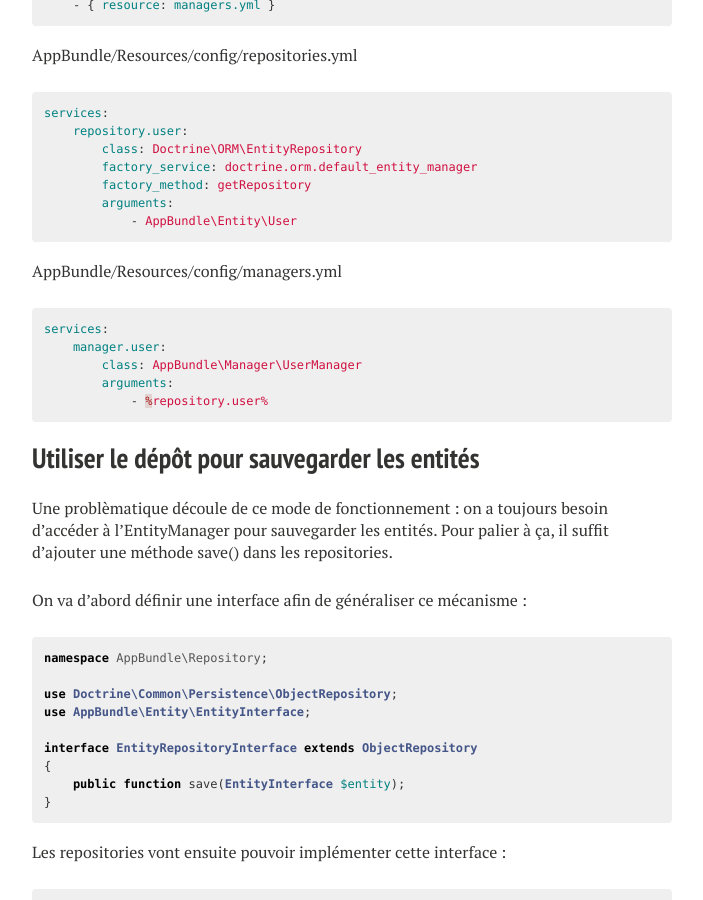
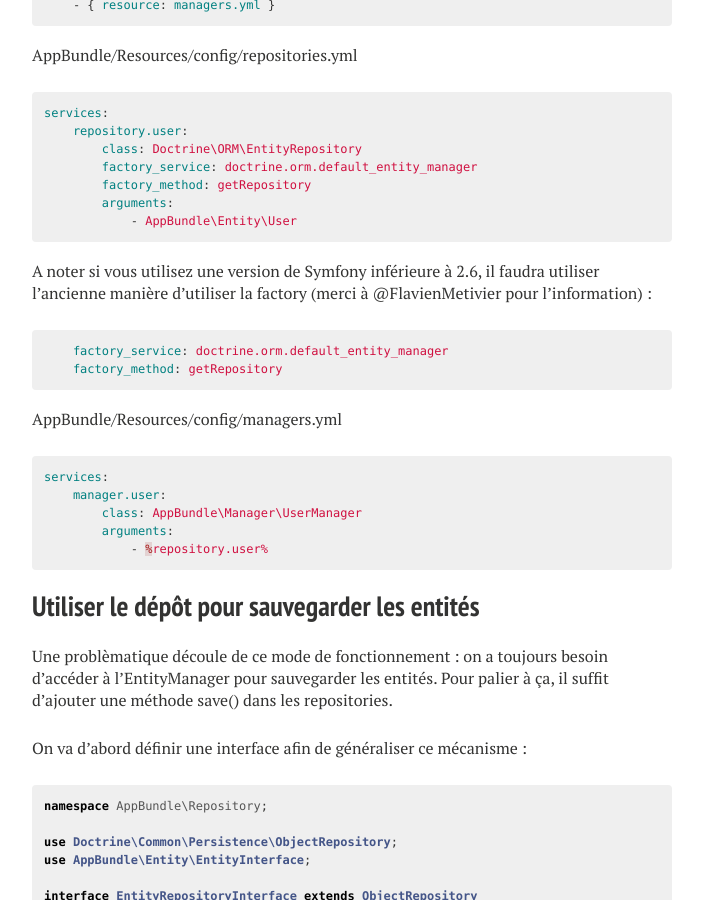
Before and after one commit to zolweb/zolweb.github.io, a Jekyll site: the page built from _posts/2015-09-07-repositories-en-tant-que-services.md, in a window 1280 px wide and 900 px high, scrolled down 1634 px. Shown: the whole window, without its empty margins (288-991 px from the left). Built offline with Jekyll 4.4.1, drawn with Linux system fonts in a browser that asks for light colours; nearby versions of some CDN libraries.

Commit message:
Suppression de bundler qui essaye d'installer la version 3 de Jekyll

```diff
--- a/Gemfile
+++ /dev/null
@@ -1,5 +0,0 @@
-source 'https://rubygems.org'
-
-gem 'jekyll-sitemap'
-gem 'bundler'
-gem 'octopress'
--- a/_posts/2015-09-07-repositories-en-tant-que-services.md
+++ b/_posts/2015-09-07-repositories-en-tant-que-services.md
@@ -68,6 +68,14 @@ services:
             - AppBundle\Entity\User
 {% endhighlight %}
 
+A noter si vous utilisez une version de Symfony inférieure à 2.6, il faudra utiliser l'ancienne manière d'utiliser la factory (merci à @FlavienMetivier pour l'information) :
+
+{% highlight yaml %}
+    factory_service: doctrine.orm.default_entity_manager
+    factory_method: getRepository
+{% endhighlight %}
+
+
 AppBundle/Resources/config/managers.yml
 {% highlight yaml %}
 services:
--- a/docker-compose-common.yml
+++ b/docker-compose-common.yml
@@ -3,4 +3,4 @@ web:
   volumes:
    - .:/app
   environment:
-       VIRTUAL_HOST: blog.zol.dev
+       VIRTUAL_HOST: blog.dev.zol.fr
```
Also changed, not shown: Gemfile.lock (deleted), 2 other files.
